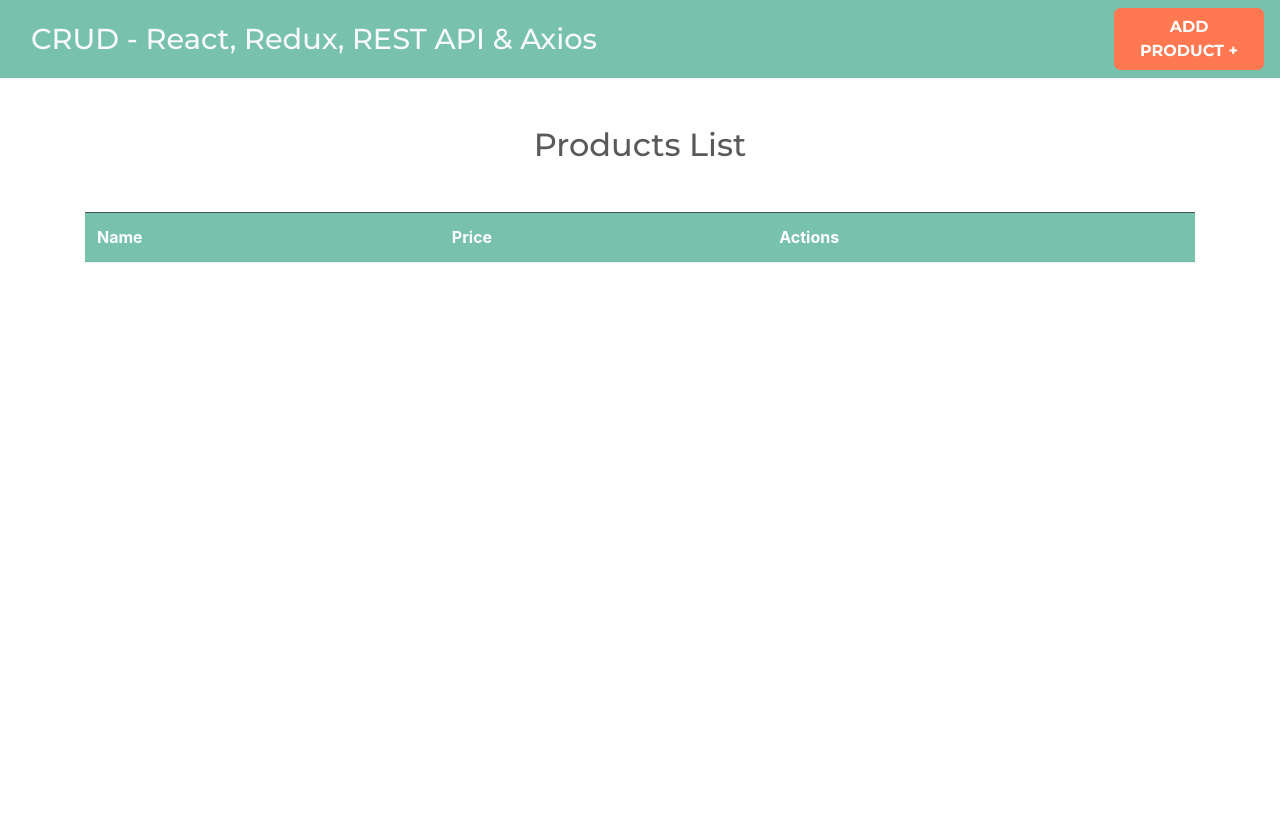
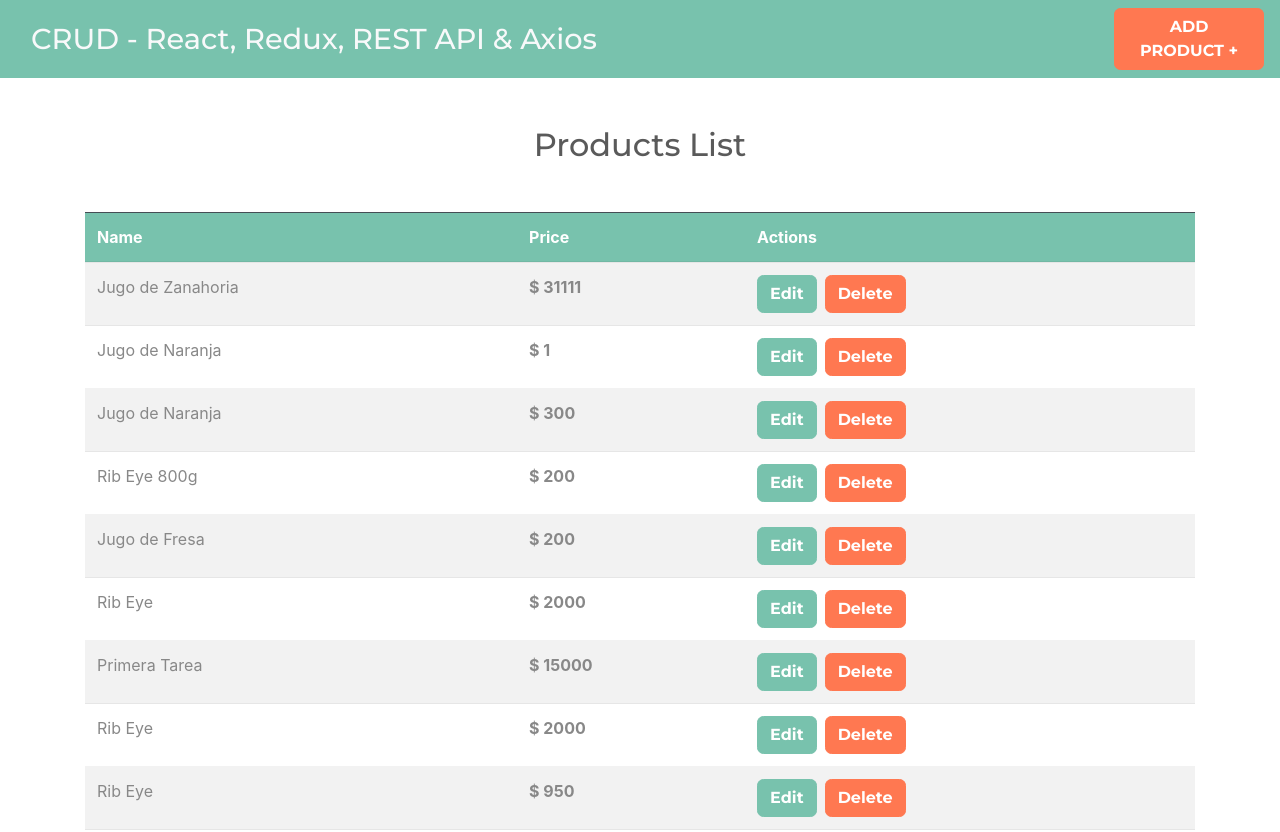
Before and after one commit to elwiiman/redux-products-practice, a React (Create React App) app: page / in a window 1280 px wide. Shown: the top 832 px of the page. Before the commit the page ends 800 px from the top, so only its background shows below. Built offline with nearby package versions, Linux system fonts and the light colour scheme; data requests are answered from the project's data file.

Commit message:
Product component created, obtainProducts added in actions and reducer

```diff
--- a/src/actions/productActions.js
+++ b/src/actions/productActions.js
@@ -1,4 +1,11 @@
-import { ADD_PRODUCT, ADD_PRODUCT_SUCCESS, ADD_PRODUCT_ERROR } from "../types";
+import {
+  ADD_PRODUCT,
+  ADD_PRODUCT_SUCCESS,
+  ADD_PRODUCT_ERROR,
+  START_DOWNLOAD_PRODUCTS,
+  DOWNLOAD_PRODUCTS_SUCCESS,
+  DOWNLOAD_PRODUCTS_ERROR,
+} from "../types";
 import axiosClient from "../config/axios";
 import Swal from "sweetalert2";
 
@@ -47,3 +54,33 @@ const addProductError = (errorState) => ({
   type: ADD_PRODUCT_ERROR,
   payload: errorState,
 });
+
+//Function to obtain products from database
+
+export function obtainProductsAction() {
+  return async (dispatch) => {
+    dispatch(downloadProducts());
+    try {
+      const response = await axiosClient.get("/products");
+      dispatch(downloadProductsSuccess(response.data));
+    } catch (error) {
+      console.log(error);
+      dispatch(downloadProductsError());
+    }
+  };
+}
+
+const downloadProducts = () => ({
+  type: START_DOWNLOAD_PRODUCTS,
+  payload: true,
+});
+
+const downloadProductsSuccess = (products) => ({
+  type: DOWNLOAD_PRODUCTS_SUCCESS,
+  payload: products,
+});
+
+const downloadProductsError = () => ({
+  type: DOWNLOAD_PRODUCTS_ERROR,
+  payload: true,
+});
--- /dev/null
+++ b/src/components/Product.js
@@ -0,0 +1,24 @@
+import React from "react";
+import { Link } from "react-router-dom";
+
+const Product = ({ product }) => {
+  const { name, price, id } = product;
+  return (
+    <tr>
+      <td>{name}</td>
+      <td>
+        <span className="font-weight-bold">$ {price} </span>
+      </td>
+      <td className="acciones">
+        <Link to={`/products/edit/${id}`} className="btn btn-primary mr-2 ">
+          Edit
+        </Link>
+        <button type="button" className="btn btn-danger">
+          Delete
+        </button>
+      </td>
+    </tr>
+  );
+};
+
+export default Product;
--- a/src/components/Products.js
+++ b/src/components/Products.js
@@ -1,10 +1,34 @@
-import React, { Fragment } from "react";
+import React, { Fragment, useEffect } from "react";
+//Redux
+import { useSelector, useDispatch } from "react-redux";
+import { obtainProductsAction } from "../actions/productActions";
+import Product from "../components/Product";
 
 const Products = () => {
+  const dispatch = useDispatch();
+
+  useEffect(() => {
+    //consult API
+
+    const loadProducts = () => dispatch(obtainProductsAction());
+    loadProducts();
+  }, []);
+
+  const products = useSelector((state) => state.products.products);
+  const error = useSelector((state) => state.products.error);
+  const loading = useSelector((state) => state.products.loading);
+
   return (
     <Fragment>
       <h2 className="text-center my-5">Products List</h2>
+      {error ? (
+        <p className="font-weight-bold alert alert-danger text-center mt-4">
+          {" "}
+          There was an error
+        </p>
+      ) : null}
 
+      {loading ? <p className="text-center">Loading...</p> : null}
       <table className="table table-striped">
         <thead className="bg-primary table-dark">
           <tr>
@@ -13,7 +37,13 @@ const Products = () => {
             <th scope="col">Actions</th>
           </tr>
         </thead>
-        <tbody></tbody>
+        <tbody>
+          {products.length === 0
+            ? "There is no products"
+            : products.map((product) => (
+                <Product key={product.id} product={product} />
+              ))}
+        </tbody>
       </table>
     </Fragment>
   );
--- a/src/reducers/productsReducer.js
+++ b/src/reducers/productsReducer.js
@@ -1,4 +1,11 @@
-import { ADD_PRODUCT, ADD_PRODUCT_SUCCESS, ADD_PRODUCT_ERROR } from "../types";
+import {
+  ADD_PRODUCT,
+  ADD_PRODUCT_SUCCESS,
+  ADD_PRODUCT_ERROR,
+  START_DOWNLOAD_PRODUCTS,
+  DOWNLOAD_PRODUCTS_SUCCESS,
+  DOWNLOAD_PRODUCTS_ERROR,
+} from "../types";
 
 // each reducer has his own state
 
@@ -10,6 +17,7 @@ const initialState = {
 
 export default function (state = initialState, action) {
   switch (action.type) {
+    case START_DOWNLOAD_PRODUCTS:
     case ADD_PRODUCT:
       return { ...state, loading: action.payload };
 
@@ -20,12 +28,22 @@ export default function (state = initialState, action) {
         products: [...state.products, action.payload],
       };
 
+    case DOWNLOAD_PRODUCTS_ERROR:
     case ADD_PRODUCT_ERROR:
       return {
         ...state,
         loading: false,
         error: action.payload,
       };
+
+    case DOWNLOAD_PRODUCTS_SUCCESS:
+      return {
+        ...state,
+        loading: false,
+        products: action.payload,
+        error: null,
+      };
+
     default:
       return state;
   }
--- a/src/types/index.js
+++ b/src/types/index.js
@@ -1,3 +1,7 @@
 export const ADD_PRODUCT = "ADD PRODUCT";
 export const ADD_PRODUCT_SUCCESS = "ADD_PRODUCT_SUCCESS";
 export const ADD_PRODUCT_ERROR = "ADD_PRODUCT_ERROR";
+
+export const START_DOWNLOAD_PRODUCTS = "START_DOWNLOAD_PRODUCTS";
+export const DOWNLOAD_PRODUCTS_SUCCESS = "DOWNLOAD_PRODUCTS_SUCCESS";
+export const DOWNLOAD_PRODUCTS_ERROR = "DOWNLOAD_PRODUCTS_ERROR";
```
